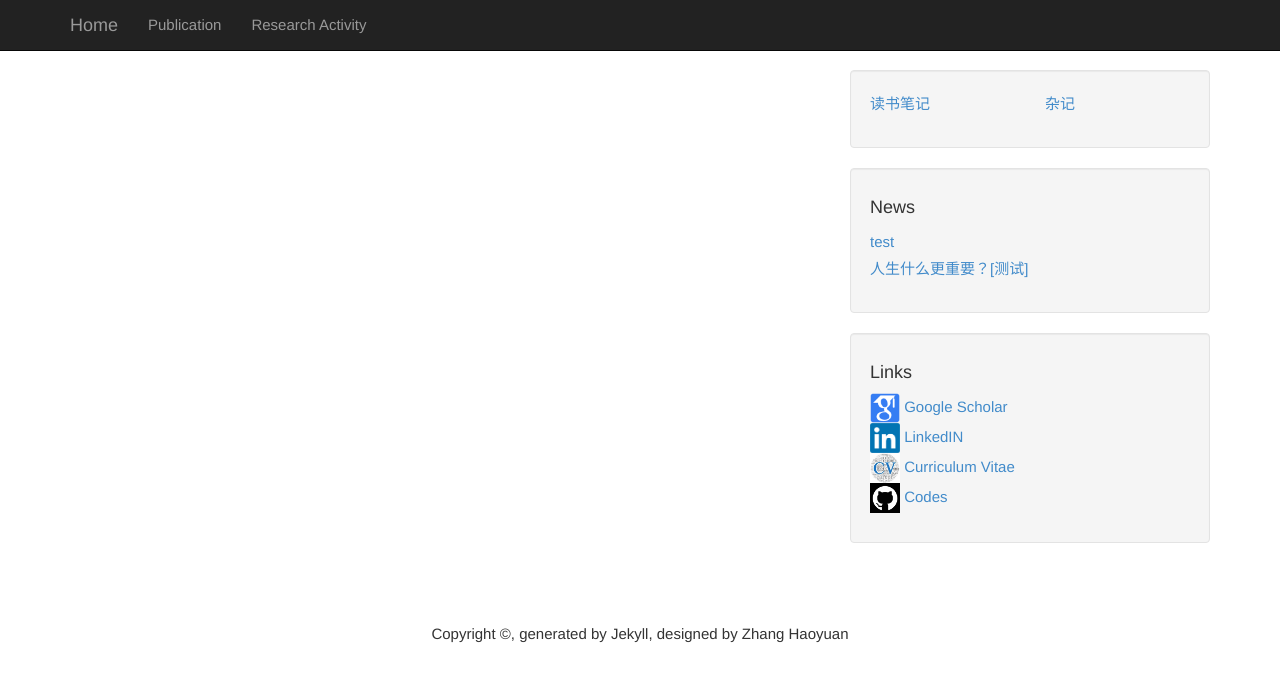
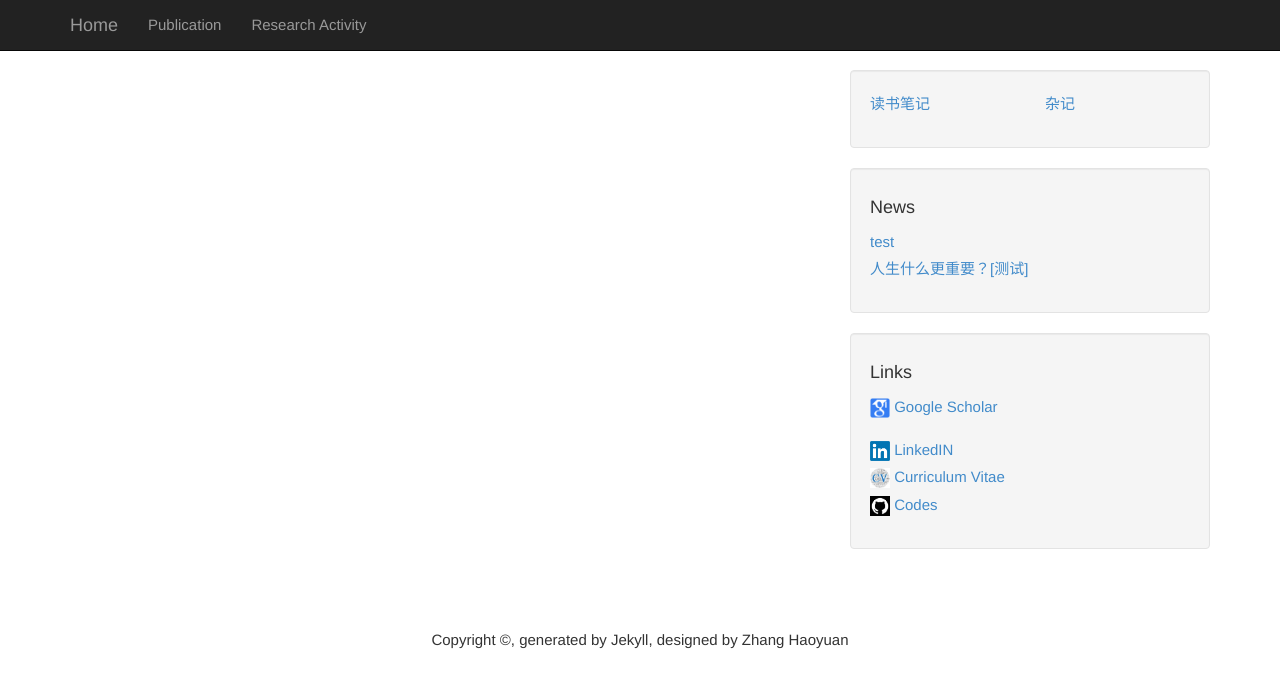
Before and after one commit to july0905/haoyuanzhang1990.github.io, a Jekyll site: the page built from pub.md, in a window 1280 px wide. Shown: the top 688 px of the page. Built offline with Jekyll 4.4.1, drawn with Linux system fonts in a browser that asks for light colours.

Commit message:
Update friend_links.html

```diff
--- a/_includes/friend_links.html
+++ b/_includes/friend_links.html
@@ -1,28 +1,29 @@
             <ul class="list-unstyled">
               <li>
 
-                    <img src="google.png" height="30" width="30">
+                    <img src="google.png" height="20" width="20">
                     <a href="https://scholar.google.co.uk/citations?user=gc4d914AAAAJ&hl=en">
                     Google Scholar
                     </a>
               </li>
-
+                 <p>
+                        </p>
               <li>
-                    <img src="linkedin.png" height="30" width="30">
+                    <img src="linkedin.png" height="20" width="20">
                     <a href="https://www.linkedin.com/in/haoyuan-zhang-b4541492/?trk=hp-identity-photo">
                       LinkedIN
                     </a>
               </li>
 
               <li>
-                   <img src="cv.jpeg" height="30" width="30">
+                   <img src="cv.jpeg" height="20" width="20">
                 <a href="" target="_blank">
                   Curriculum Vitae
                 </a>
               </li>
 
               <li>
-                   <img src="code.png" height="30" width="30">
+                   <img src="code.png" height="20" width="20">
                 <a href="" target="_blank">
                   Codes
                 </a>
```
